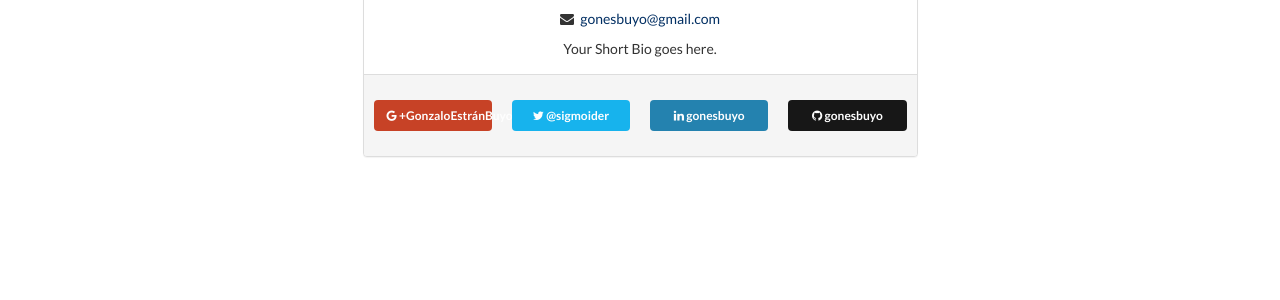
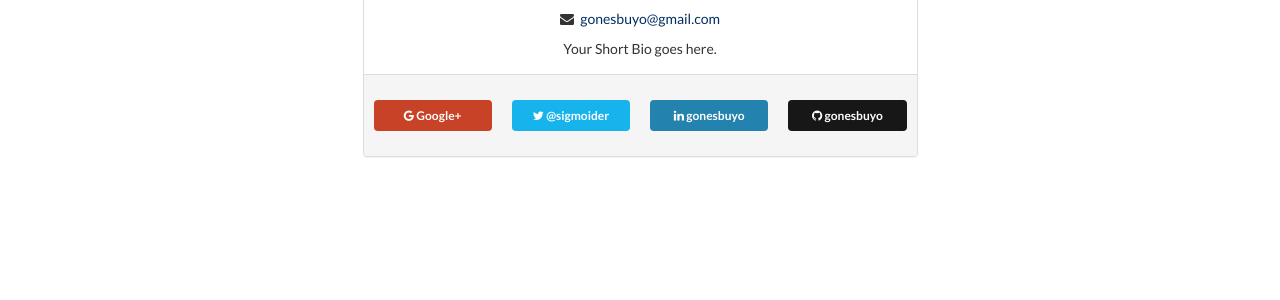
Before and after one commit to turingnianos/turingnianos.github.io, a Jekyll site: the page built from about/index.html, in a window 1280 px wide. Shown: the part 500-800 px from the top of the page. Built offline with Jekyll 4.4.1, drawn with Linux system fonts in a browser that asks for light colours; nearby versions of some CDN libraries.

Commit message:
Update personal.yml

```diff
--- a/_data/personal.yml
+++ b/_data/personal.yml
@@ -11,7 +11,7 @@
   social:
     google:
      url: "http://plus.google.com/+GonzaloEstránBuyo/"
-     text: "+GonzaloEstránBuyo"
+     text: "Google+"
      btnClass: "btn-google"
      logo: "fa-google"
     # facebook:
```
